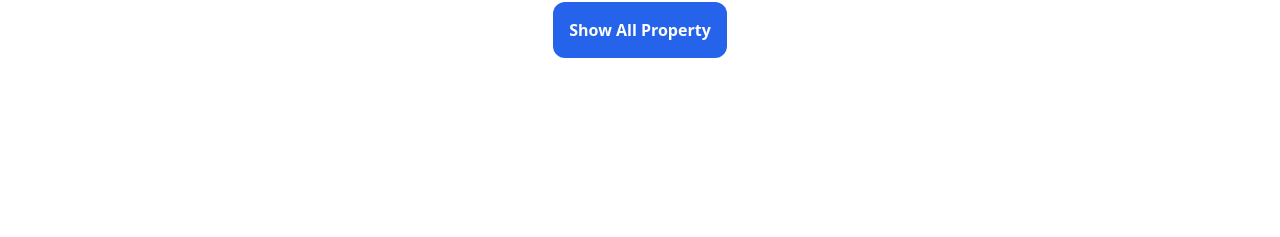
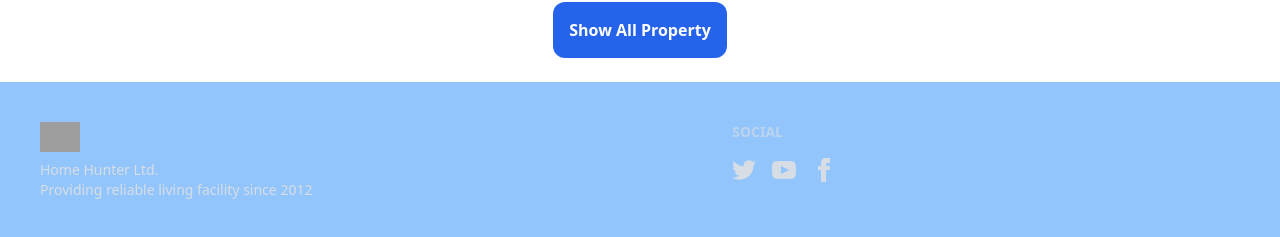
Before and after one commit to TanvirRahman888/Real-Estate-Hunter, a React (Vite) app: page / in a window 1280 px wide. Shown: the part 2496-2733 px from the top of the page. Before the commit the page ends 2578 px from the top, so only its background shows below. Built offline with nearby package versions, Linux system fonts and the light colour scheme; grey boxes are pictures that could not be loaded.

Commit message:
Footer Added

```diff
--- a/src/Components/AllProperty/AllProperty.jsx
+++ b/src/Components/AllProperty/AllProperty.jsx
@@ -1,9 +1,22 @@
+import { useEffect, useState } from "react";
 import Navbar from "../Navbar/Navbar";
+import Property from "../Property/Property";
 
 const AllProperty = () => {
+
+    const [property, setProperty] = useState([])
+    useEffect(() => {
+        fetch('data.json')
+            .then(res => res.json())
+            .then(data => setProperty(data))
+    }, [])
+
     return (
         <div>
             <Navbar></Navbar>
+            {
+                property.map(property => <Property key={property.id} property={property}></Property>)
+            }
 
         </div>
     );
--- /dev/null
+++ b/src/Components/Footer/Footer.jsx
@@ -0,0 +1,22 @@
+const Footer = () => {
+    return (
+        <div>
+            <footer className="footer p-10 bg-blue-300 text-black text-neutral-content">
+                <aside>
+                    <img src="https://upload.wikimedia.org/wikipedia/commons/thumb/3/34/Home-icon.svg/1024px-Home-icon.svg.png" className="w-10" alt="" />
+                    <p>Home Hunter Ltd.<br />Providing reliable living facility since 2012</p>
+                </aside>
+                <nav>
+                    <h6 className="footer-title">Social</h6>
+                    <div className="grid grid-flow-col gap-4">
+                        <a><svg xmlns="http://www.w3.org/2000/svg" width="24" height="24" viewBox="0 0 24 24" className="fill-current"><path d="M24 4.557c-.883.392-1.832.656-2.828.775 1.017-.609 1.798-1.574 2.165-2.724-.951.564-2.005.974-3.127 1.195-.897-.957-2.178-1.555-3.594-1.555-3.179 0-5.515 2.966-4.797 6.045-4.091-.205-7.719-2.165-10.148-5.144-1.29 2.213-.669 5.108 1.523 6.574-.806-.026-1.566-.247-2.229-.616-.054 2.281 1.581 4.415 3.949 4.89-.693.188-1.452.232-2.224.084.626 1.956 2.444 3.379 4.6 3.419-2.07 1.623-4.678 2.348-7.29 2.04 2.179 1.397 4.768 2.212 7.548 2.212 9.142 0 14.307-7.721 13.995-14.646.962-.695 1.797-1.562 2.457-2.549z"></path></svg></a>
+                        <a><svg xmlns="http://www.w3.org/2000/svg" width="24" height="24" viewBox="0 0 24 24" className="fill-current"><path d="M19.615 3.184c-3.604-.246-11.631-.245-15.23 0-3.897.266-4.356 2.62-4.385 8.816.029 6.185.484 8.549 4.385 8.816 3.6.245 11.626.246 15.23 0 3.897-.266 4.356-2.62 4.385-8.816-.029-6.185-.484-8.549-4.385-8.816zm-10.615 12.816v-8l8 3.993-8 4.007z"></path></svg></a>
+                        <a><svg xmlns="http://www.w3.org/2000/svg" width="24" height="24" viewBox="0 0 24 24" className="fill-current"><path d="M9 8h-3v4h3v12h5v-12h3.642l.358-4h-4v-1.667c0-.955.192-1.333 1.115-1.333h2.885v-5h-3.808c-3.596 0-5.192 1.583-5.192 4.615v3.385z"></path></svg></a>
+                    </div>
+                </nav>
+            </footer>
+        </div>
+    );
+};
+
+export default Footer;
--- a/src/Components/Home/Home.jsx
+++ b/src/Components/Home/Home.jsx
@@ -1,8 +1,8 @@
-import { Outlet } from "react-router-dom";
 import Navbar from "../Navbar/Navbar";
 import Slider from "../Slider/Slider";
 import Properties from "../Properties/Properties";
 import OurProperties from "../OurProperties/OurProperties";
+import Footer from "../Footer/Footer";
 
 const Home = () => {
     return (
@@ -11,7 +11,8 @@
             <Slider></Slider>
             <OurProperties></OurProperties>
             <Properties></Properties>
-            <Outlet></Outlet>
+            <Footer></Footer>
+
 
         </div>
     );
--- a/src/Components/Navbar/Navbar.jsx
+++ b/src/Components/Navbar/Navbar.jsx
@@ -3,8 +3,8 @@
 
 const Navbar = () => {
     const navItems = <>
-        <li to="/"><Link>Home</Link></li>
-        <li to="/properties"><Link>Properties</Link></li>
+        <li><Link to="/">Home</Link></li>
+        <li><Link to="/allproperty">Properties</Link></li>
         <li><Link>Update Profile</Link></li>
         <li><Link>User Profile</Link></li>
         <li><Link>Contact Us</Link></li>
--- a/src/Components/Properties/Properties.jsx
+++ b/src/Components/Properties/Properties.jsx
@@ -26,7 +26,7 @@
             </div>
             <div className="flex justify-center my-6">
             <button className="bg-blue-600 hover:bg-blue-500 text-white hover:text-black font-semibold rounded-xl p-4">
-                <Link to={'#'}>Show All Property</Link></button>
+                <Link to={"/allproperty"}>Show All Property</Link></button>
             </div>
         </div>
     );
```
